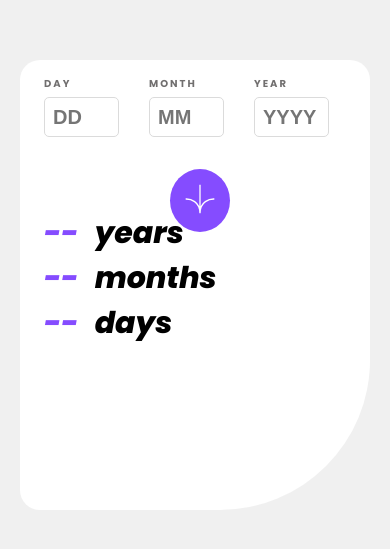
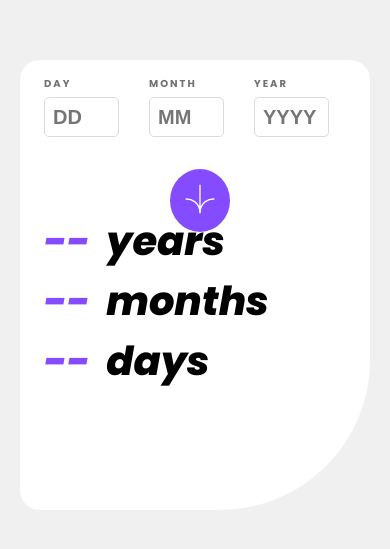
Before and after one commit to OlamideAfunsho/Front-End-Mentor-Age-Calculator, a plain HTML site: page index.html in a window 390 px wide. Shown: the part 137-686 px from the top of the page. Drawn offline with Linux system fonts and the light colour scheme.

Commit message:
Update style.css

```diff
--- a/style.css
+++ b/style.css
@@ -168,8 +168,7 @@ body{
           margin-bottom:3rem;
      }
       .age-result{
-           font-size:30px;
-           margin-bottom:0.5rem;
+           font-size:40px;
       }
  }
 
@@ -184,7 +183,6 @@ body{
           margin-bottom:30px;
       }
       .age-result{
-           font-size:30px;
-           margin-bottom:0.5rem;
+           font-size:40px
       }
  }
```
